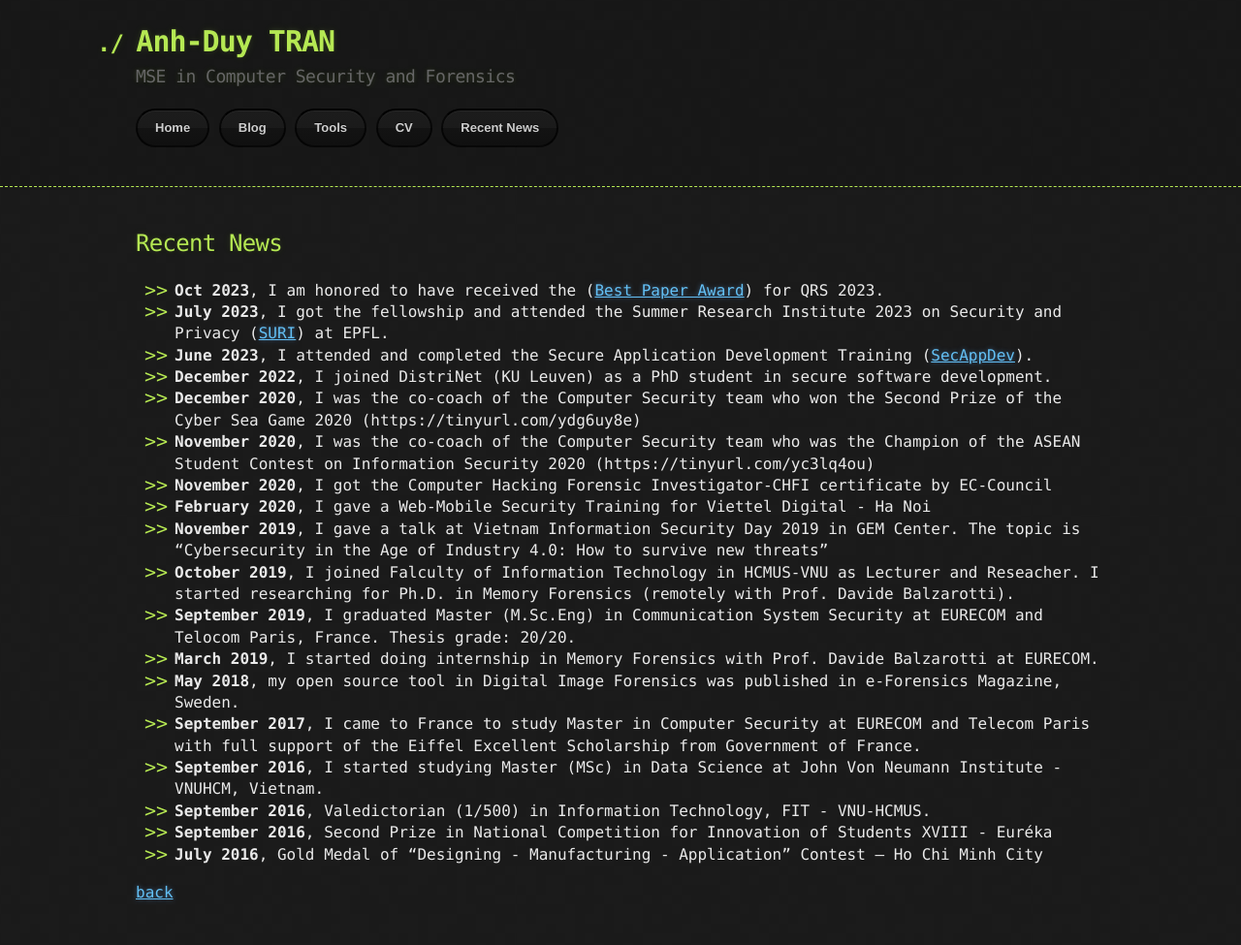
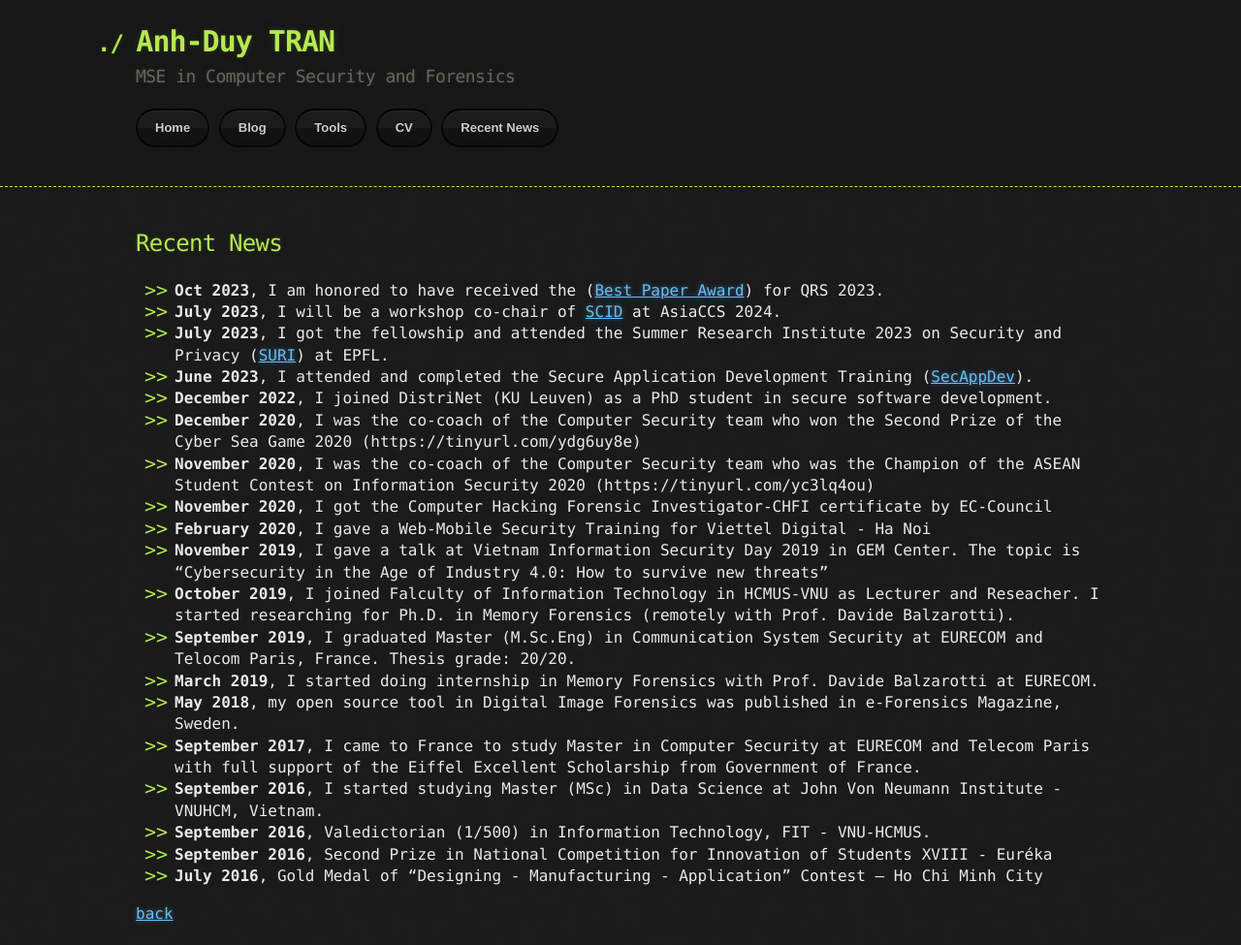
Before and after one commit to pakkunandy/pakkunandy.github.io, a Jekyll site: the page built from recent-news.md, in a window 1280 px wide. Shown: the whole page at 97% size. Built offline with Jekyll 4.4.1, drawn with Linux system fonts in a browser that asks for light colours; our own code applies the rules of GitHub Pages for plain Markdown files; before the commit the page ends 953 px from its top, so only the background shows below that.

Commit message:
Update recent-news.md

```diff
--- a/recent-news.md
+++ b/recent-news.md
@@ -4,6 +4,7 @@ layout: default
 
 ## Recent News
 * **Oct 2023**, I am honored to have received the ([Best Paper Award](https://qrs23.techconf.org/track/award)) for QRS 2023.
+* **July 2023**, I will be a workshop co-chair of [SCID](https://www.scid.tech/) at AsiaCCS 2024.
 * **July 2023**, I got the fellowship and attended the Summer Research Institute 2023 on Security and Privacy ([SURI](https://suri.epfl.ch/)) at EPFL.
 * **June 2023**, I attended and completed the Secure Application Development Training ([SecAppDev](https://secappdev.org/)).
 * **December 2022**, I joined DistriNet (KU Leuven) as a PhD student in secure software development.
```
